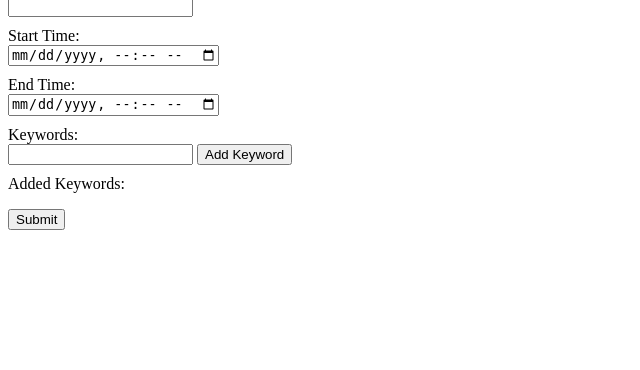
After one commit to epifanio/ncprocess, a FastAPI app: template ncprocess/templates/search copy.html in a window 1280 px wide. The commit adds this page. Shown: the part 430-800 px from the top of the page, without its empty margins (0-640 px from the left). Run offline with FastAPI, Linux system fonts and the light colour scheme; the template is opened without the code that fills it, so the values that code supplies are empty.

Commit message:
moving css and js files

```diff
--- a/ncprocess/static/search.js
+++ b/ncprocess/static/js/search.js
@@ -7,9 +7,9 @@ L.tileLayer('https://{s}.tile.openstreetmap.org/{z}/{x}/{y}.png', {
 }).addTo(map);
 
 // Add a marker to the map
-L.marker([51.5, -0.09]).addTo(map)
-    .bindPopup('A sample marker!')
-    .openPopup();
+// L.marker([51.5, -0.09]).addTo(map)
+//     .bindPopup('A sample marker!')
+//     .openPopup();
 
 var addedKeywords = [];
 
--- a/ncprocess/templates/_base.html
+++ b/ncprocess/templates/_base.html
@@ -10,7 +10,7 @@
     <meta name="viewport" content="width=device-width,initial-scale=1">
     <!-- styles -->
     <link rel="stylesheet" href="https://cdn.jsdelivr.net/npm/bootstrap@4.5.3/dist/css/bootstrap.min.css">
-    <link href="{{url_for('static', path='/main.css')}}" rel="stylesheet" media="screen">
+    <link href="{{url_for('static', path='/css/main.css')}}" rel="stylesheet" media="screen">
     {% block css %}{% endblock %}
   </head>
 
@@ -24,7 +24,7 @@
     {% include 'footer.html' %}
 
     <!-- scripts -->
-    <script src="{{url_for('static', path='/main.js')}}" type="text/javascript"></script>
+    <script src="{{url_for('static', path='/js/main.js')}}" type="text/javascript"></script>
     {% block js %}{% endblock %}
 
   </body>
--- a/ncprocess/templates/error.html
+++ b/ncprocess/templates/error.html
@@ -6,7 +6,7 @@
   <meta charset="UTF-8">
   <meta name="viewport" content="width=device-width, initial-scale=1.0">
   <title>Error Page</title>
-  <link rel="stylesheet" type="text/css" href="{{ url_for('static', path='error.css') }}">
+  <link rel="stylesheet" type="text/css" href="{{ url_for('static', path='/css/error.css') }}">
 </head>
 <body>
   <div class="error-container">
--- /dev/null
+++ b/ncprocess/templates/search copy.html
@@ -0,0 +1,122 @@
+<!DOCTYPE html>
+<html lang="en">
+<head>
+    <meta charset="UTF-8">
+    <meta name="viewport" content="width=device-width, initial-scale=1.0">
+    <title>Map Placeholder</title>
+    <!-- Include Leaflet CSS file from CDN -->
+    <link rel="stylesheet" href="https://unpkg.com/leaflet/dist/leaflet.css" />
+    <style>
+        /* Style the form inputs */
+        .form-input {
+            margin-bottom: 10px;
+        }
+    </style>
+</head>
+<body>
+    <!-- Placeholder for the map -->
+    <div id="map" style="height: 400px;"></div>
+
+    <!-- Form with various inputs -->
+    <form id="data-form">
+        <!-- Text entry -->
+        <div class="form-input">
+            <label for="text-entry">Text Entry:</label><br>
+            <input type="text" id="text-entry" name="text-entry">
+        </div>
+
+        <!-- Start Time -->
+        <div class="form-input">
+            <label for="start-time">Start Time:</label><br>
+            <input type="datetime-local" id="start-time" name="start-time">
+        </div>
+
+        <!-- End Time -->
+        <div class="form-input">
+            <label for="end-time">End Time:</label><br>
+            <input type="datetime-local" id="end-time" name="end-time">
+        </div>
+
+        <!-- Input for keywords -->
+        <div class="form-input">
+            <label for="keywords">Keywords:</label><br>
+            <input type="text" id="keywords" name="keywords">
+            <button type="button" onclick="addKeyword()">Add Keyword</button>
+        </div>
+
+        <!-- Display added keywords -->
+        <div class="form-input">
+            <label for="added-keywords">Added Keywords:</label><br>
+            <ul id="added-keywords"></ul>
+            <input type="hidden" id="keywords-list" name="keywords-list">
+        </div>
+
+        <!-- Hidden input for bounding box -->
+        <input type="hidden" id="bbox" name="bbox">
+
+        <!-- Submit Button -->
+        <div class="form-input">
+            <button type="button" onclick="handleFormSubmission()">Submit</button>
+        </div>
+    </form>
+
+    <!-- Include Leaflet JavaScript file from CDN -->
+    <script src="https://unpkg.com/leaflet/dist/leaflet.js"></script>
+
+    <!-- Your JavaScript code -->
+    <script>
+        // Initialize the map
+        var map = L.map('map').setView([51.505, -0.09], 13);
+
+        // Add a tile layer to the map
+        L.tileLayer('https://{s}.tile.openstreetmap.org/{z}/{x}/{y}.png', {
+            attribution: '&copy; <a href="https://www.openstreetmap.org/copyright">OpenStreetMap</a> contributors'
+        }).addTo(map);
+
+        // Add a marker to the map
+        L.marker([51.5, -0.09]).addTo(map)
+            .bindPopup('A sample marker!')
+            .openPopup();
+
+        var addedKeywords = [];
+
+        // Function to add a keyword to the list
+        function addKeyword() {
+            var keywordInput = document.getElementById('keywords');
+            var keyword = keywordInput.value.trim();
+
+            if (keyword) {
+                addedKeywords.push(keyword);
+                keywordInput.value = '';
+
+                // Update the list of added keywords
+                var addedKeywordsList = document.getElementById('added-keywords');
+                var listItem = document.createElement('li');
+                listItem.textContent = keyword;
+                addedKeywordsList.appendChild(listItem);
+
+                // Update the hidden input with the list of keywords
+                document.getElementById('keywords-list').value = JSON.stringify(addedKeywords);
+            }
+        }
+
+        // Function to handle form submission
+        function handleFormSubmission() {
+            // Get the bounding box of the current map extent
+            var bounds = map.getBounds();
+            var bbox = [bounds.getSouthWest().lng, bounds.getSouthWest().lat, bounds.getNorthEast().lng, bounds.getNorthEast().lat].join(',');
+
+            // Set the value of the hidden input field
+            document.getElementById('bbox').value = bbox;
+
+            // Print the form data to the console
+            var formData = new FormData(document.getElementById('data-form'));
+            var data = {};
+            formData.forEach(function(value, key){
+                data[key] = value;
+            });
+            console.log(data);
+        }
+    </script>
+</body>
+</html>
--- a/ncprocess/templates/shared/base.html
+++ b/ncprocess/templates/shared/base.html
@@ -10,8 +10,8 @@
 
     <title>PyBasket METSIS API</title>
 
-    <link rel="stylesheet" href="https://stackpath.bootstrapcdn.com/bootstrap/4.3.1/css/bootstrap.min.css" integrity="sha384-ggOyR0iXCbMQv3Xipma34MD+dH/1fQ784/j6cY/iJTQUOhcWr7x9JvoRxT2MZw1T" crossorigin="anonymous">    <link href="/static/css/theme.css" rel="stylesheet">
-    <link href="/static/docs.css" rel="stylesheet">
+    <link rel="stylesheet" href="https://stackpath.bootstrapcdn.com/bootstrap/4.3.1/css/bootstrap.min.css" integrity="sha384-ggOyR0iXCbMQv3Xipma34MD+dH/1fQ784/j6cY/iJTQUOhcWr7x9JvoRxT2MZw1T" crossorigin="anonymous">
+    <link href="/static/css/docs.css" rel="stylesheet">
 </head>
 
 <body>
--- a/ncprocess/templates/shared/layout.html
+++ b/ncprocess/templates/shared/layout.html
@@ -10,8 +10,8 @@
 
     <title>PyBasket METSIS API</title>
 
-    <link rel="stylesheet" href="https://stackpath.bootstrapcdn.com/bootstrap/4.3.1/css/bootstrap.min.css" integrity="sha384-ggOyR0iXCbMQv3Xipma34MD+dH/1fQ784/j6cY/iJTQUOhcWr7x9JvoRxT2MZw1T" crossorigin="anonymous">    <link href="/static/css/theme.css" rel="stylesheet">
-    <link href="/static/docs.css" rel="stylesheet">
+    <link rel="stylesheet" href="https://stackpath.bootstrapcdn.com/bootstrap/4.3.1/css/bootstrap.min.css" integrity="sha384-ggOyR0iXCbMQv3Xipma34MD+dH/1fQ784/j6cY/iJTQUOhcWr7x9JvoRxT2MZw1T" crossorigin="anonymous">
+    <link href="/static/css/docs.css" rel="stylesheet">
 </head>
 
 <body>
@@ -39,7 +39,7 @@
                     <li><i class="glyphicon glyphicon-cog icon-muted"></i><a
                             href="https://github.com/epifanio/pybasket_services"
                             target="_blank">Github Project</a></li>
-                    <li><i class="glyphicon glyphicon-globe icon-muted"></i><a href="https://metsis.metsis-api.met.no"
+                    <li><i class="glyphicon glyphicon-globe icon-muted"></i><a href="https://localhost:8004/docs"
                                                                                target="_blank">Home</a>
                     </li>
                 </ul>
```
Also changed, not shown: ncprocess/redis_utility_/redis_data.py (deleted, +0 -14 lines), ncprocess/templates/search.html (+16 -3 lines), ncprocess/static/css/docs.css (renamed from ncprocess/static/docs.css), ncprocess/static/css/error.css (renamed from ncprocess/static/error.css), ncprocess/static/css/main.css (renamed from ncprocess/static/main.css), ncprocess/static/css/search.css (renamed from ncprocess/static/search.css), ncprocess/static/js/main.js (renamed from ncprocess/static/main.js).
